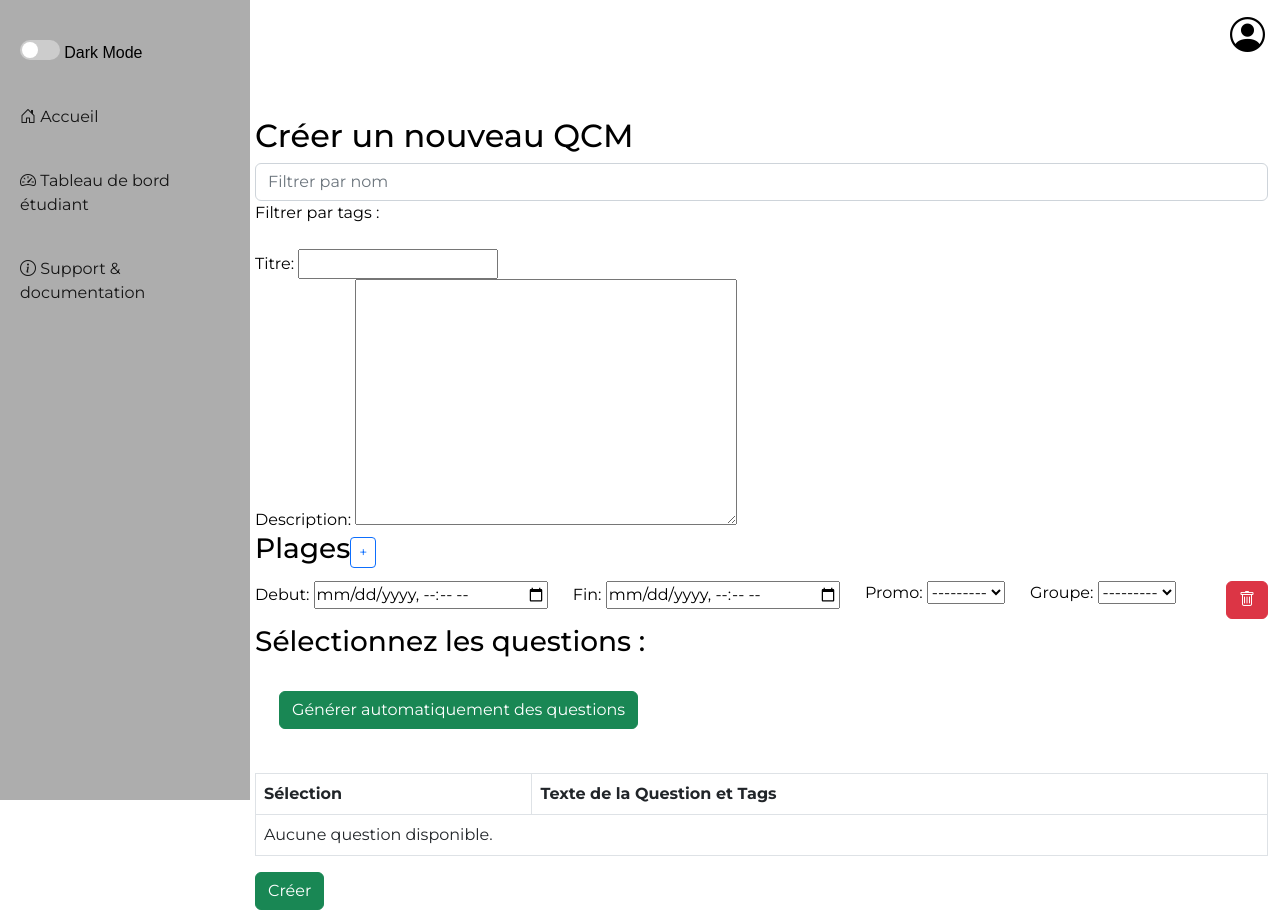
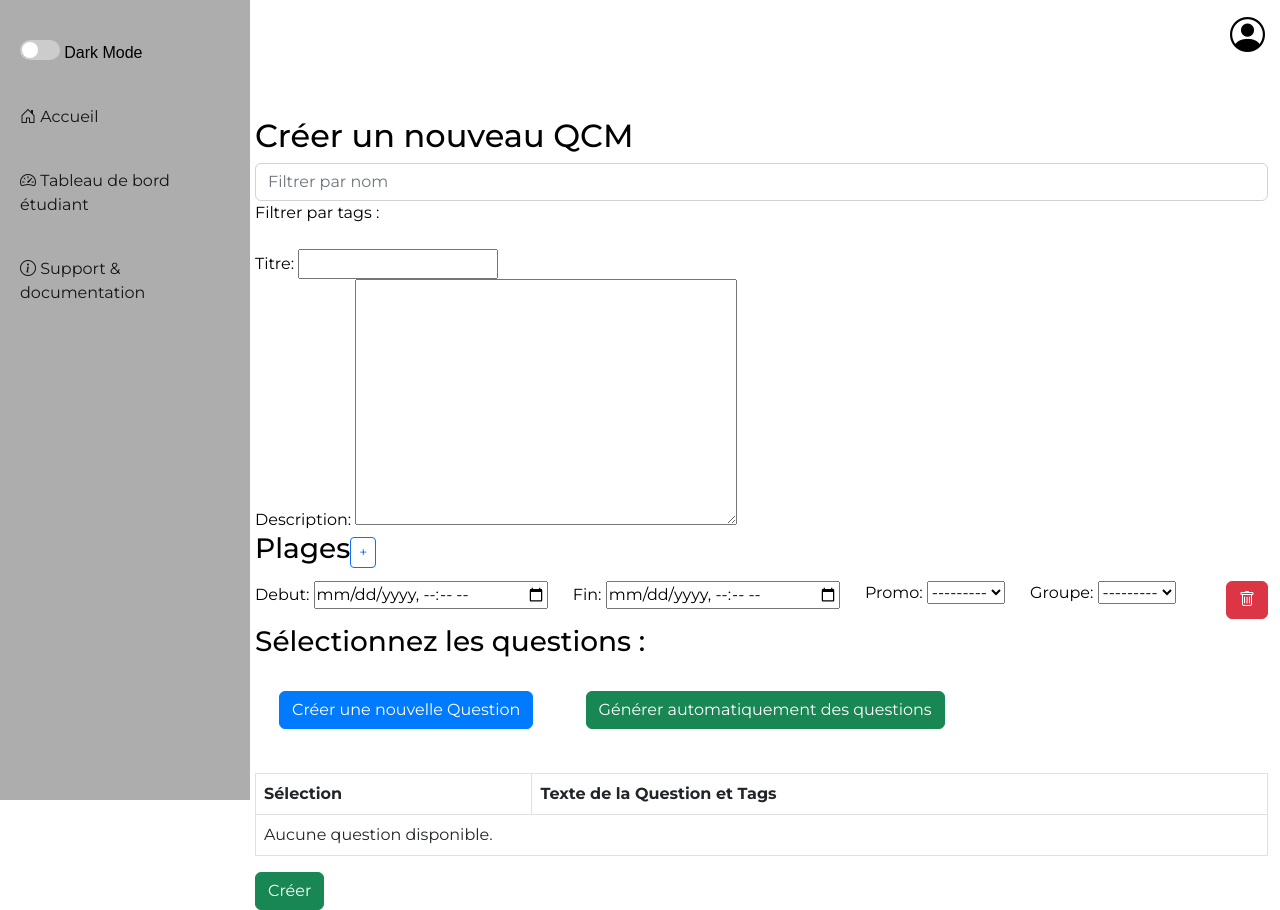
Before and after one commit to enzofrnt/AUTO-QCM, a Django app: page /qcm/create/ in a window 1280 px wide. Run offline with Django 5.2, Linux system fonts and the light colour scheme; the visitor is signed in with stand-in values (Sample User, id 1); data that the repository does not hold is empty.

Commit message:
Bug fix
Fix du bug ou le bouton creer questions ne s'affichait plus

```diff
--- a/auto_qcm/app/templates/qcm/qcm_form.html
+++ b/auto_qcm/app/templates/qcm/qcm_form.html
@@ -106,6 +106,7 @@
 
       <!-- Sélection des questions -->
       <h3>Sélectionnez les questions :</h3>
+      <a href="{% url 'question-create' %}" class="btn btn-primary ml-2 w-10 m-4">Créer une nouvelle Question</a>
       <button type="button" class="btn btn-success ml-2 w-10 m-4" id="openModal">Générer automatiquement des questions</button>
 
       <!-- Liste des questions -->
```
